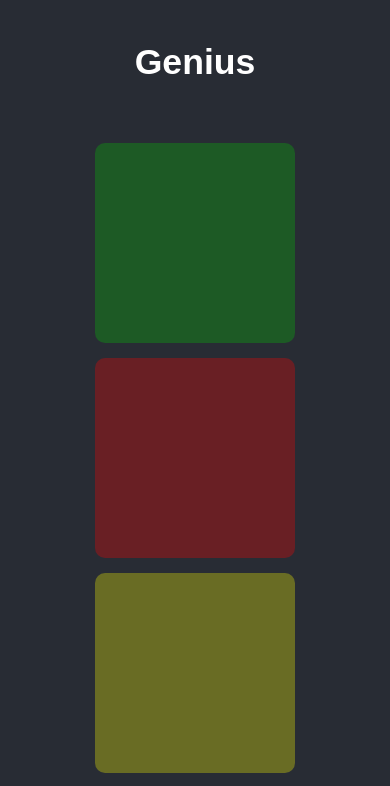
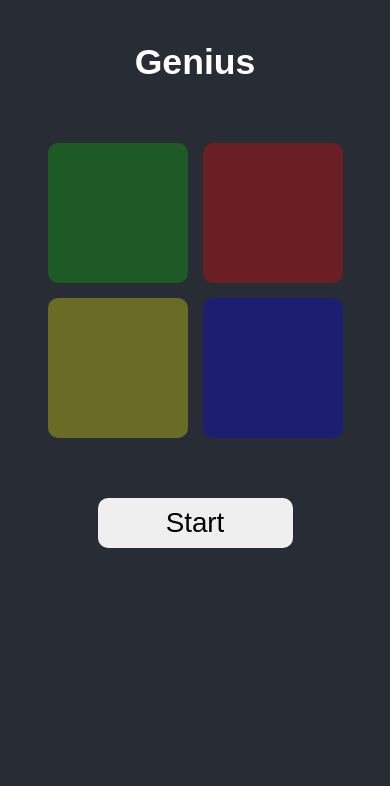
Before and after one commit to Gu1lherm3Frias/genius, a React (Create React App) app: page / in a window 390 px wide. Shown: the top 786 px of the page. Built offline with nearby package versions, Linux system fonts and the light colour scheme.

Commit message:
fix App.css file bug

```diff
--- a/src/App.css
+++ b/src/App.css
@@ -128,16 +128,6 @@
   font-size: calc(5px + 2vmin);
 }
 
-@media (max-width: 375px) {
-  .pad {
-    width: 140px;
-    height: 140px;
-  }
-
-  .padWrapper {
-    flex-wrap: wrap;
-  }
-}
 
 @media (max-width: 720px) {
   .pad {
@@ -149,3 +139,14 @@
     flex-wrap: wrap;
   }
 }
+
+@media (max-width: 400px) {
+  .pad {
+    width: 140px;
+    height: 140px;
+  }
+
+  .padWrapper {
+    flex-wrap: wrap;
+  }
+}
```
